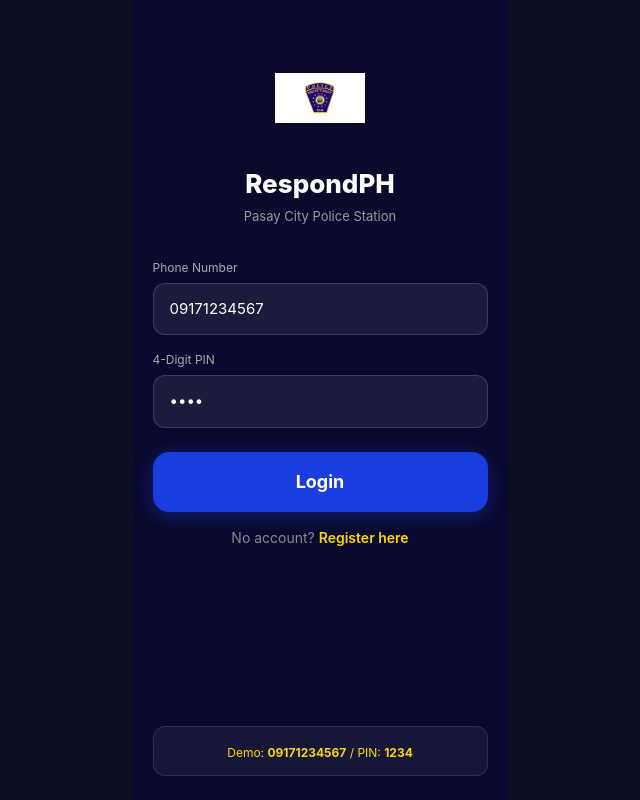
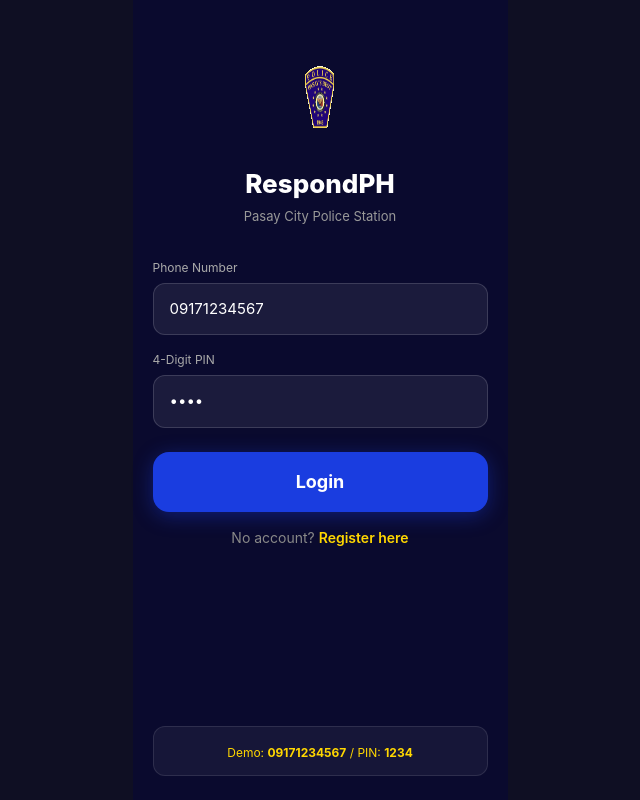
Before and after one commit to renzmichaelb396-coder/safesignal-ph, a React (Vite) app: page /login in a window 1280 px wide. Shown: the whole page, without its empty margins (320-960 px from the left). Built offline with nearby package versions, Linux system fonts and the light colour scheme.

Commit message:
Update Login.tsx

```diff
--- a/src/pages/citizen/Login.tsx
+++ b/src/pages/citizen/Login.tsx
@@ -1,4 +1,4 @@
-import React, { useState } from 'react';
+import React, { useState, useRef, useEffect } from 'react';
 import { Link, useLocation } from 'wouter';
 import { useCitizenAuth } from '../../hooks/useCitizenAuth';
 
@@ -9,17 +9,42 @@
   const [pin, setPin] = useState('1234');
   const [error, setError] = useState('');
   const [loading, setLoading] = useState(false);
+  const canvasRef = useRef<HTMLCanvasElement>(null);
+
+  useEffect(() => {
+    const canvas = canvasRef.current;
+    if (!canvas) return;
+    const ctx = canvas.getContext('2d');
+    if (!ctx) return;
+    const img = new Image();
+    img.onload = () => {
+      ctx.drawImage(img, 0, 0, canvas.width, canvas.height);
+      const data = ctx.getImageData(0, 0, canvas.width, canvas.height);
+      const d = data.data;
+      for (let i = 0; i < d.length; i += 4) {
+        if (d[i] > 230 && d[i + 1] > 230 && d[i + 2] > 230) d[i + 3] = 0;
+      }
+      ctx.putImageData(data, 0, 0);
+    };
+    img.src = '/pasay-police-badge.png';
+  }, []);
 
   const handleSubmit = async (e: React.FormEvent) => {
     e.preventDefault();
     setError('');
-    if (!/^09\d{9}$/.test(phone)) { setError('Phone must be 11 digits starting with 09'); return; }
-    if (!/^\d{4}$/.test(pin)) { setError('PIN must be exactly 4 digits'); return; }
+    if (!/^09\d{9}$/.test(phone)) {
+      setError('Phone must be 11 digits starting with 09');
+      return;
+    }
+    if (!/^\d{4}$/.test(pin)) {
+      setError('PIN must be exactly 4 digits');
+      return;
+    }
     setLoading(true);
     try {
       await login(phone, pin);
       navigate('/home');
-    } catch (err: any) {
+    } catch (err) {
       setError(err.message || 'Login failed. Please check your credentials.');
     } finally {
       setLoading(false);
@@ -29,15 +54,25 @@
   const inputStyle = {
     background: 'rgba(255,255,255,0.07)',
     border: '1px solid rgba(255,255,255,0.15)',
-    borderRadius: 12, color: '#fff', padding: '14px 16px', width: '100%', fontSize: 15, outline: 'none',
+    borderRadius: 12,
+    color: '#fff',
+    padding: '14px 16px',
+    width: '100%',
+    fontSize: 15,
+    outline: 'none',
   };
 
   return (
     <div className="citizen-container flex flex-col items-center justify-between min-h-screen"
-         style={{ background: 'var(--citizen-bg)', padding: '48px 20px 24px' }}>
+      style={{ background: 'var(--citizen-bg)', padding: '48px 20px 24px' }}>
       <div className="flex flex-col items-center w-full">
-        <img src="/pasay-police-badge.png" alt="Pasay City Police"
-          style={{ width: 90, height: 100, objectFit: 'contain', marginBottom: 16 }} />
+        <canvas
+          ref={canvasRef}
+          width={90}
+          height={100}
+          style={{ marginBottom: 16 }}
+          aria-label="Pasay City Police"
+        />
         <h1 style={{ color: '#fff', fontSize: 26, fontWeight: 800, margin: 0, textAlign: 'center' }}>
           RespondPH
         </h1>
@@ -47,21 +82,45 @@
         <form onSubmit={handleSubmit} className="flex flex-col gap-4 w-full">
           <div>
             <label style={{ color: '#aaa', fontSize: 12, display: 'block', marginBottom: 6 }}>Phone Number</label>
-            <input style={inputStyle} placeholder="09171234567" value={phone} maxLength={11}
-              onChange={e => setPhone(e.target.value.replace(/\D/g, ''))} required disabled={loading} />
+            <input
+              style={inputStyle}
+              placeholder="09171234567"
+              value={phone}
+              maxLength={11}
+              onChange={e => setPhone(e.target.value.replace(/\D/g, ''))}
+              required
+              disabled={loading}
+            />
           </div>
           <div>
             <label style={{ color: '#aaa', fontSize: 12, display: 'block', marginBottom: 6 }}>4-Digit PIN</label>
-            <input type="password" style={inputStyle} placeholder="••••" value={pin} maxLength={4}
-              onChange={e => setPin(e.target.value.replace(/\D/g, ''))} required disabled={loading} />
+            <input
+              type="password"
+              style={inputStyle}
+              placeholder="\u2022\u2022\u2022\u2022"
+              value={pin}
+              maxLength={4}
+              onChange={e => setPin(e.target.value.replace(/\D/g, ''))}
+              required
+              disabled={loading}
+            />
           </div>
           {error && (
-            <div className="p-3 rounded-xl text-sm" style={{ background: 'rgba(230,57,70,0.2)', color: '#ff6b6b' }}>
+            <div className="p-3 rounded-xl text-sm"
+              style={{ background: 'rgba(230,57,70,0.2)', color: '#ff6b6b' }}>
               {error}
             </div>
           )}
-          <button type="submit" disabled={loading} className="w-full py-4 rounded-2xl font-bold text-white text-lg mt-2"
-            style={{ background: loading ? '#555' : '#1a3de0', boxShadow: '0 4px 20px rgba(26,61,224,0.4)', cursor: loading ? 'not-allowed' : 'pointer', border: 'none' }}>
+          <button
+            type="submit"
+            disabled={loading}
+            className="w-full py-4 rounded-2xl font-bold text-white text-lg mt-2"
+            style={{
+              background: loading ? '#555' : '#1a3de0',
+              boxShadow: '0 4px 20px rgba(26,61,224,0.4)',
+              cursor: loading ? 'not-allowed' : 'pointer',
+              border: 'none'
+            }}>
             {loading ? 'Logging in...' : 'Login'}
           </button>
           <p className="text-center text-sm" style={{ color: '#888' }}>
@@ -71,7 +130,7 @@
         </form>
       </div>
       <div className="w-full rounded-xl py-3 px-4 text-center"
-           style={{ background: 'rgba(255,255,255,0.05)', border: '1px solid rgba(255,255,255,0.1)' }}>
+        style={{ background: 'rgba(255,255,255,0.05)', border: '1px solid rgba(255,255,255,0.1)' }}>
         <span style={{ color: '#ffd700', fontSize: 12 }}>Demo: <strong>09171234567</strong> / PIN: <strong>1234</strong></span>
       </div>
     </div>
```
